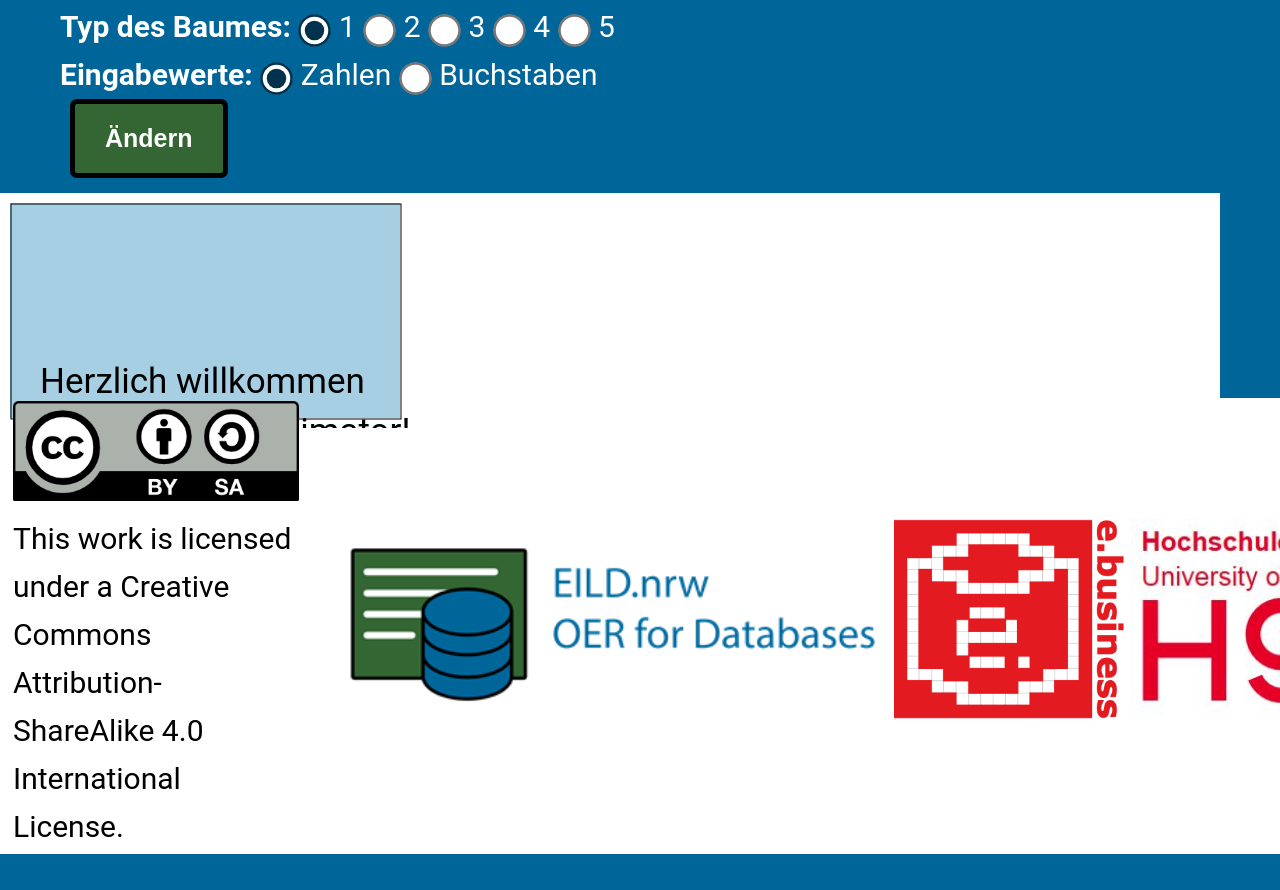
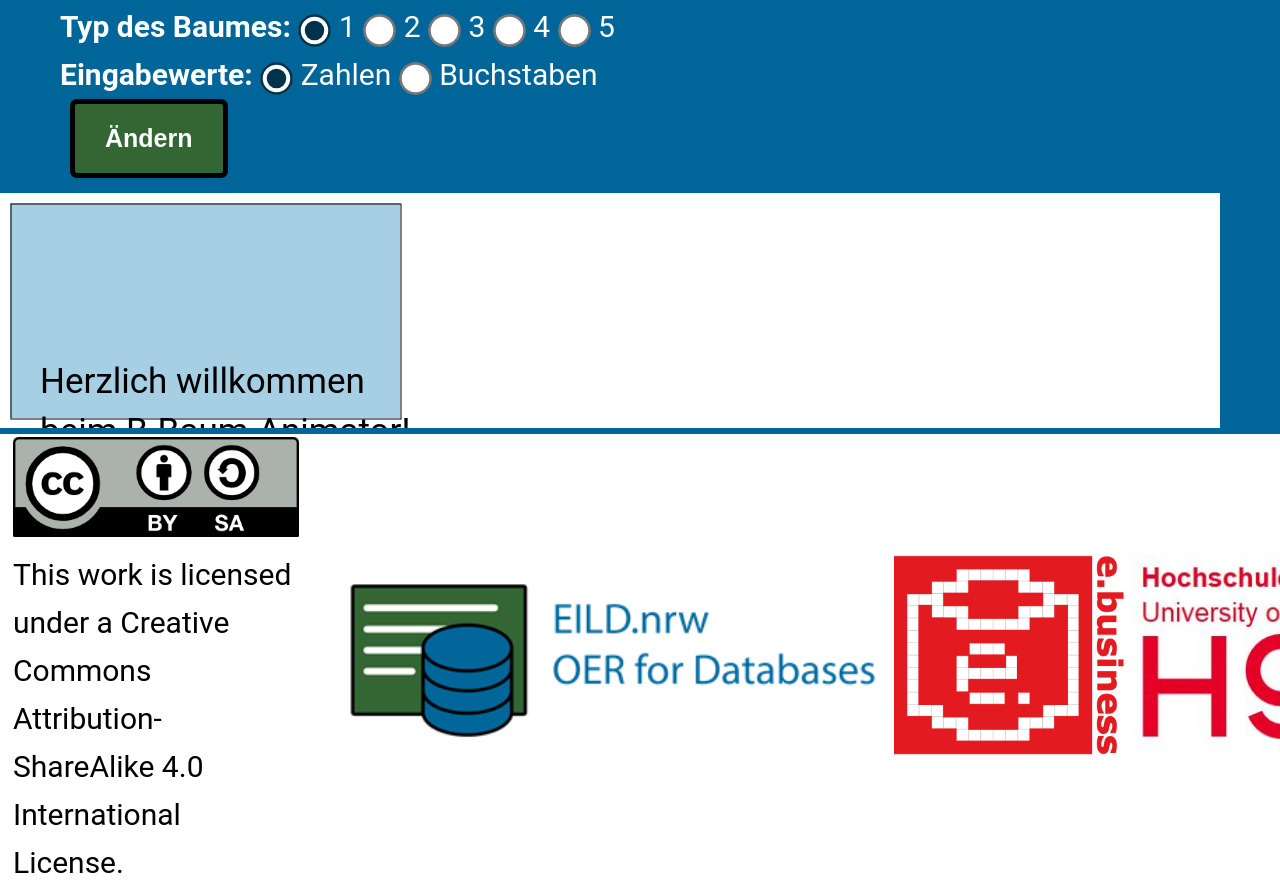
Before and after one commit to orca-nrw/btree-animate-touch, a plain HTML site: page index.html in a window 1280 px wide. Shown: the part 468-1358 px from the top of the page. Before the commit the page ends 1322 px from the top, so only its background shows below. Drawn offline with Linux system fonts and the light colour scheme.

Commit message:
Adaption of table-margin - hopefully to ensure the visibility of logos in footer

```diff
--- a/css/style.css
+++ b/css/style.css
@@ -175,6 +175,6 @@ table{
 	padding-left: 10px;
 	background-color: #fff;
 	height: 200px;
-	margin-top: -30px;
+	margin-top: 0.2em;
 	width:100%;
 }
```
